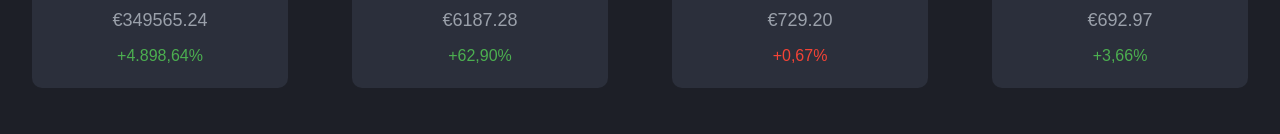
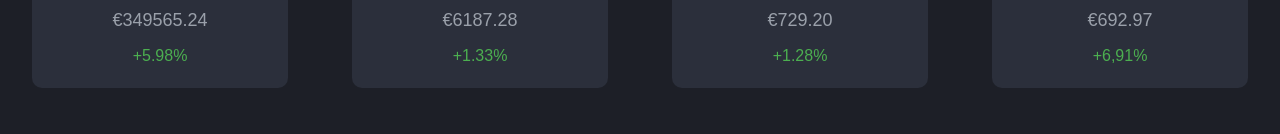
Before and after one commit to e-eldar/eldar, a plain HTML site: page index.html in a window 1280 px wide. Shown: the part 658-792 px from the top of the page. Drawn offline with nearby package versions, Linux system fonts and the light colour scheme.

Commit message:
Update index.html

```diff
--- a/index.html
+++ b/index.html
@@ -218,25 +218,25 @@
             <h3>Bitcoin (BTC)</h3>
             <div class="balance-amount">3.9815 BTC</div>
             <div class="fiat-amount">€349565.24</div>
-            <div class="price-change positive">+4.898,64%</div>
+            <div class="price-change positive">+5.98%</div>
         </div>
         <div class="balance-item">
             <h3>Ethereum (ETH)</h3>
             <div class="balance-amount">1.98 ETH</div>
             <div class="fiat-amount">€6187.28</div>
-            <div class="price-change positive">+62,90%</div>
+            <div class="price-change positive">+1.33%</div>
         </div>
         <div class="balance-item">
             <h3>Litecoin (LTC)</h3>
             <div class="balance-amount">10.00 LTC</div>
             <div class="fiat-amount">€729.20</div>
-            <div class="price-change negative">+0,67%</div>
+            <div class="price-change positive">+1.28%</div>
         </div>
         <div class="balance-item">
             <h3>Ripple (XRP)</h3>
             <div class="balance-amount">1009 XRP</div>
             <div class="fiat-amount">€692.97</div>
-            <div class="price-change positive">+3,66%</div>
+            <div class="price-change positive">+6,91%</div>
         </div>
     </div>
 
```
